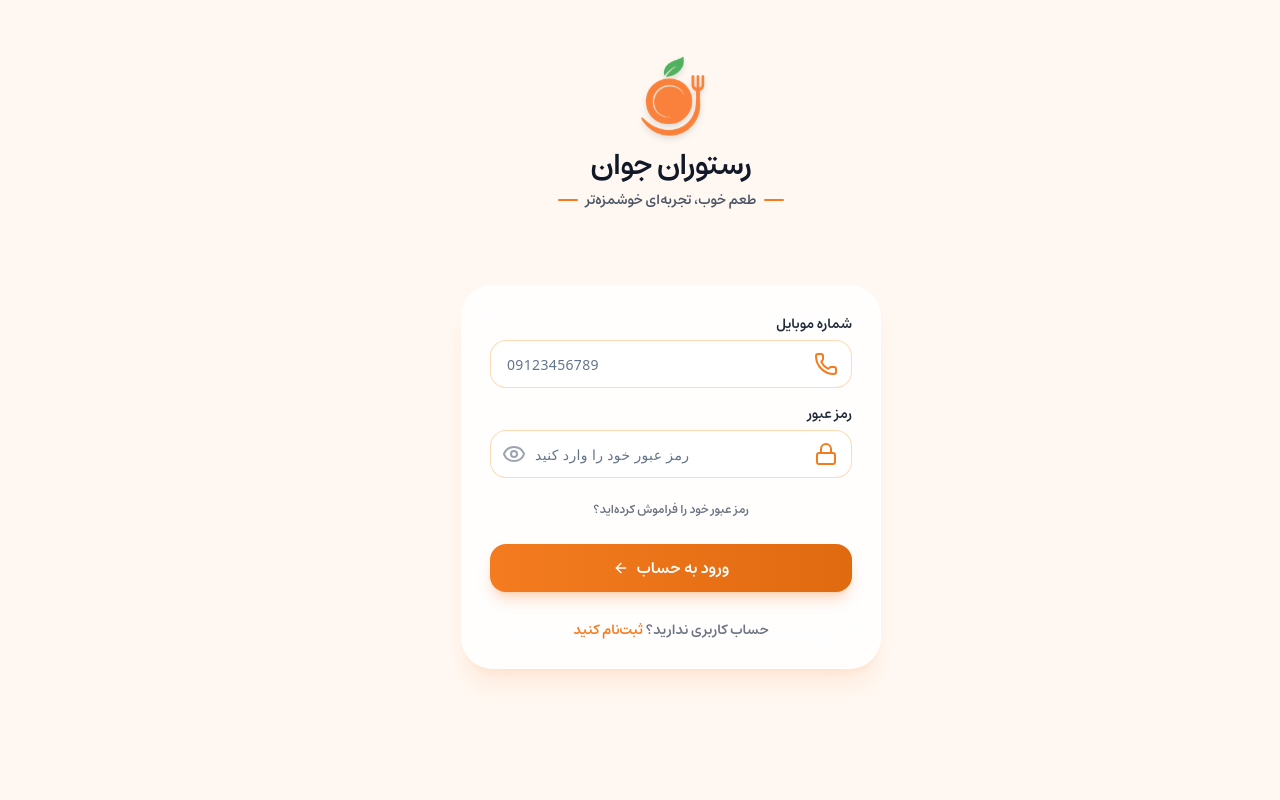
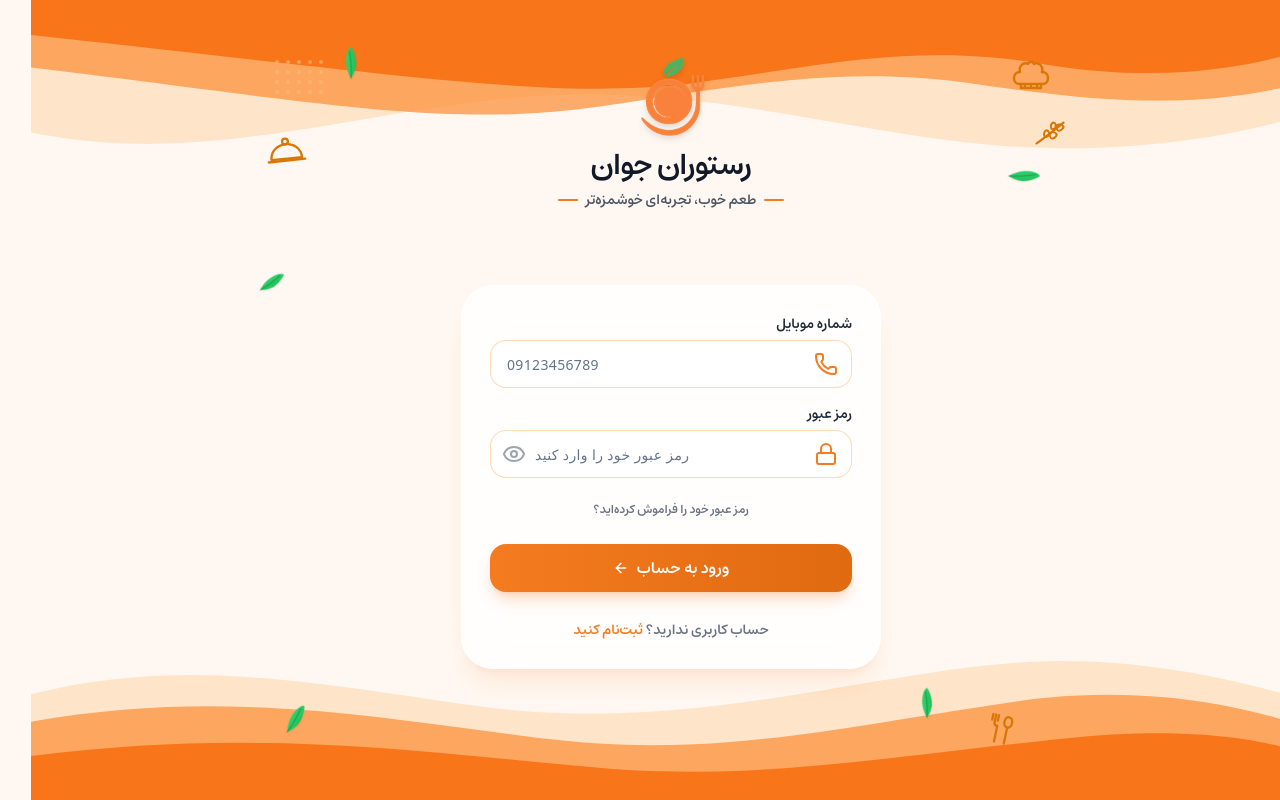
Before and after one commit to amirsahebi/university_food_system_frontend, a Next.js app: page / in a window 1280 px wide. Built offline with nearby package versions, Linux system fonts and the light colour scheme.

Commit message:
fix(auth): fix background layering, icon contrast, and forgot password info layout

```diff
--- a/app/forgot-password/ForgotPassword.tsx
+++ b/app/forgot-password/ForgotPassword.tsx
@@ -127,7 +127,7 @@ export default function ForgotPassword() {
   return (
     <div
       dir="rtl"
-      className="relative flex min-h-screen flex-col justify-between overflow-x-hidden bg-[#FFF8F2] font-sans px-4 py-6 sm:py-10 selection:bg-orange-500/20"
+      className="relative flex min-h-screen flex-col justify-between overflow-x-hidden font-sans px-4 py-6 sm:py-10 selection:bg-orange-500/20"
     >
       {/* Background with Layered Waves & Vector Food Illustrations */}
       <WavyAuthBackground variant="forgot-password" />
--- a/app/page.tsx
+++ b/app/page.tsx
@@ -126,7 +126,7 @@ export default function LoginPage() {
   return (
     <div
       dir="rtl"
-      className="relative flex min-h-screen flex-col justify-between overflow-x-hidden bg-[#FFF8F2] font-sans px-4 py-6 sm:py-10 selection:bg-orange-500/20"
+      className="relative flex min-h-screen flex-col justify-between overflow-x-hidden font-sans px-4 py-6 sm:py-10 selection:bg-orange-500/20"
     >
       {/* Background with Layered Waves & Vector Food Illustrations */}
       <WavyAuthBackground variant="login" />
--- a/app/sign-up/page.tsx
+++ b/app/sign-up/page.tsx
@@ -302,7 +302,7 @@ export default function SignUp() {
   return (
     <div
       dir="rtl"
-      className="relative flex min-h-screen flex-col justify-between overflow-x-hidden bg-[#FFF8F2] font-sans px-4 py-6 sm:py-10 selection:bg-orange-500/20"
+      className="relative flex min-h-screen flex-col justify-between overflow-x-hidden font-sans px-4 py-6 sm:py-10 selection:bg-orange-500/20"
     >
       {/* Background with Layered Waves & Vector Student/Book Illustrations */}
       <WavyAuthBackground variant="signup" />
--- a/components/account/WavyAuthBackground.tsx
+++ b/components/account/WavyAuthBackground.tsx
@@ -66,18 +66,18 @@ function ChefHatIcon({ className = "" }: { className?: string }) {
       viewBox="0 0 48 48"
       fill="none"
       xmlns="http://www.w3.org/2000/svg"
-      className={`pointer-events-none ${className}`}
+      className={`pointer-events-none drop-shadow-xs ${className}`}
     >
       <path
         d="M12 36H36M14 36V40H34V36M12 36C9 36 7 33.5 7 30C7 26.5 9.5 24 13 24C12.5 22 12.5 19 14.5 17C17 14.5 20 15 21 16C22.5 13 25.5 13 27 16C28 15 31 14.5 33.5 17C35.5 19 35.5 22 35 24C38.5 24 41 26.5 41 30C41 33.5 39 36 36 36H12Z"
-        stroke="#FDBA74"
+        stroke="#D97706"
         strokeWidth="2.4"
         strokeLinecap="round"
         strokeLinejoin="round"
       />
-      <path d="M18 36V40" stroke="#FDBA74" strokeWidth="2.2" strokeLinecap="round" />
-      <path d="M24 36V40" stroke="#FDBA74" strokeWidth="2.2" strokeLinecap="round" />
-      <path d="M30 36V40" stroke="#FDBA74" strokeWidth="2.2" strokeLinecap="round" />
+      <path d="M18 36V40" stroke="#D97706" strokeWidth="2.2" strokeLinecap="round" />
+      <path d="M24 36V40" stroke="#D97706" strokeWidth="2.2" strokeLinecap="round" />
+      <path d="M30 36V40" stroke="#D97706" strokeWidth="2.2" strokeLinecap="round" />
     </svg>
   )
 }
@@ -91,14 +91,14 @@ function ClocheIcon({ className = "" }: { className?: string }) {
       viewBox="0 0 48 48"
       fill="none"
       xmlns="http://www.w3.org/2000/svg"
-      className={`pointer-events-none ${className}`}
+      className={`pointer-events-none drop-shadow-xs ${className}`}
     >
       {/* Top Handle Knob */}
-      <circle cx="24" cy="14" r="3" stroke="#FDBA74" strokeWidth="2.4" />
+      <circle cx="24" cy="14" r="3" stroke="#D97706" strokeWidth="2.4" />
       {/* Cloche Dome */}
       <path
         d="M8 32C8 23 15 17 24 17C33 17 40 23 40 32H8Z"
-        stroke="#FDBA74"
+        stroke="#D97706"
         strokeWidth="2.4"
         strokeLinecap="round"
         strokeLinejoin="round"
@@ -106,7 +106,7 @@ function ClocheIcon({ className = "" }: { className?: string }) {
       {/* Platter Base */}
       <path
         d="M5 34H43"
-        stroke="#FDBA74"
+        stroke="#D97706"
         strokeWidth="2.6"
         strokeLinecap="round"
       />
@@ -123,12 +123,12 @@ function ForkSpoonIcon({ className = "" }: { className?: string }) {
       viewBox="0 0 48 48"
       fill="none"
       xmlns="http://www.w3.org/2000/svg"
-      className={`pointer-events-none ${className}`}
+      className={`pointer-events-none drop-shadow-xs ${className}`}
     >
       {/* Fork */}
       <path
         d="M17 10V18C17 20 18.5 21.5 20.5 21.5V38M14 10V16M20 10V16"
-        stroke="#FDBA74"
+        stroke="#D97706"
         strokeWidth="2.4"
         strokeLinecap="round"
         strokeLinejoin="round"
@@ -136,7 +136,7 @@ function ForkSpoonIcon({ className = "" }: { className?: string }) {
       {/* Spoon */}
       <path
         d="M31 10C28.5 10 27 12.5 27 15.5C27 18.5 28.5 21 31 21C33.5 21 35 18.5 35 15.5C35 12.5 33.5 10 31 10ZM31 21V38"
-        stroke="#FDBA74"
+        stroke="#D97706"
         strokeWidth="2.4"
         strokeLinecap="round"
         strokeLinejoin="round"
@@ -154,13 +154,13 @@ function WheatIcon({ className = "" }: { className?: string }) {
       viewBox="0 0 42 42"
       fill="none"
       xmlns="http://www.w3.org/2000/svg"
-      className={`pointer-events-none ${className}`}
+      className={`pointer-events-none drop-shadow-xs ${className}`}
     >
-      <path d="M10 34C16 28 24 18 32 8" stroke="#FDBA74" strokeWidth="2.2" strokeLinecap="round" />
-      <path d="M26 12C28 10 31 10 33 12C33 14 31 17 29 17C27 17 26 14 26 12Z" stroke="#FDBA74" strokeWidth="2" />
-      <path d="M21 16C20 14 20 11 22 10C24 10 26 12 25 15C24 17 22 17 21 16Z" stroke="#FDBA74" strokeWidth="2" />
-      <path d="M21 21C23 19 26 19 28 21C28 23 26 26 24 26C22 26 21 23 21 21Z" stroke="#FDBA74" strokeWidth="2" />
-      <path d="M16 25C15 23 15 20 17 19C19 19 21 21 20 24C19 26 17 26 16 25Z" stroke="#FDBA74" strokeWidth="2" />
+      <path d="M10 34C16 28 24 18 32 8" stroke="#D97706" strokeWidth="2.2" strokeLinecap="round" />
+      <path d="M26 12C28 10 31 10 33 12C33 14 31 17 29 17C27 17 26 14 26 12Z" stroke="#D97706" strokeWidth="2" />
+      <path d="M21 16C20 14 20 11 22 10C24 10 26 12 25 15C24 17 22 17 21 16Z" stroke="#D97706" strokeWidth="2" />
+      <path d="M21 21C23 19 26 19 28 21C28 23 26 26 24 26C22 26 21 23 21 21Z" stroke="#D97706" strokeWidth="2" />
+      <path d="M16 25C15 23 15 20 17 19C19 19 21 21 20 24C19 26 17 26 16 25Z" stroke="#D97706" strokeWidth="2" />
     </svg>
   )
 }
@@ -174,12 +174,12 @@ function GraduationCapIcon({ className = "" }: { className?: string }) {
       viewBox="0 0 48 48"
       fill="none"
       xmlns="http://www.w3.org/2000/svg"
-      className={`pointer-events-none ${className}`}
+      className={`pointer-events-none drop-shadow-xs ${className}`}
     >
       {/* Top Diamond */}
       <path
         d="M24 10L42 19L24 28L6 19L24 10Z"
-        stroke="#FDBA74"
+        stroke="#D97706"
         strokeWidth="2.4"
         strokeLinecap="round"
         strokeLinejoin="round"
@@ -187,7 +187,7 @@ function GraduationCapIcon({ className = "" }: { className?: string }) {
       {/* Skull Cap Base */}
       <path
         d="M13 23V31C13 34 18 37 24 37C30 37 35 34 35 31V23"
-        stroke="#FDBA74"
+        stroke="#D97706"
         strokeWidth="2.4"
         strokeLinecap="round"
         strokeLinejoin="round"
@@ -195,7 +195,7 @@ function GraduationCapIcon({ className = "" }: { className?: string }) {
       {/* Hanging Tassel */}
       <path
         d="M40 20V32C40 33 39 34 38 34"
-        stroke="#FDBA74"
+        stroke="#D97706"
         strokeWidth="2.2"
         strokeLinecap="round"
       />
@@ -212,21 +212,21 @@ function OpenBookIcon({ className = "" }: { className?: string }) {
       viewBox="0 0 52 52"
       fill="none"
       xmlns="http://www.w3.org/2000/svg"
-      className={`pointer-events-none ${className}`}
+      className={`pointer-events-none drop-shadow-xs ${className}`}
     >
       {/* Spine and Left Page */}
       <path
         d="M26 16C21 13 14 13 8 16V36C14 33 21 33 26 36M26 16C31 13 38 13 44 16V36C38 33 31 33 26 36M26 16V36"
-        stroke="#FDBA74"
+        stroke="#D97706"
         strokeWidth="2.4"
         strokeLinecap="round"
         strokeLinejoin="round"
       />
       {/* Page lines */}
-      <path d="M12 22C16 20.5 20 20.5 23 22" stroke="#FDBA74" strokeWidth="1.8" strokeLinecap="round" />
-      <path d="M12 27C16 25.5 20 25.5 23 27" stroke="#FDBA74" strokeWidth="1.8" strokeLinecap="round" />
-      <path d="M29 22C32 20.5 36 20.5 40 22" stroke="#FDBA74" strokeWidth="1.8" strokeLinecap="round" />
-      <path d="M29 27C32 25.5 36 25.5 40 27" stroke="#FDBA74" strokeWidth="1.8" strokeLinecap="round" />
+      <path d="M12 22C16 20.5 20 20.5 23 22" stroke="#D97706" strokeWidth="1.8" strokeLinecap="round" />
+      <path d="M12 27C16 25.5 20 25.5 23 27" stroke="#D97706" strokeWidth="1.8" strokeLinecap="round" />
+      <path d="M29 22C32 20.5 36 20.5 40 22" stroke="#D97706" strokeWidth="1.8" strokeLinecap="round" />
+      <path d="M29 27C32 25.5 36 25.5 40 27" stroke="#D97706" strokeWidth="1.8" strokeLinecap="round" />
     </svg>
   )
 }
@@ -237,8 +237,7 @@ export const WavyAuthBackground = memo(function WavyAuthBackground({
   return (
     <div
       aria-hidden="true"
-      className="pointer-events-none fixed inset-0 -z-10 overflow-hidden select-none bg-[#FFF8F2]"
-      style={{ contain: "strict" }}
+      className="pointer-events-none fixed inset-0 z-0 overflow-hidden select-none bg-[#FFF8F2]"
     >
       {/* 1. TOP FLUID ORGANIC WAVES (Matching exact reference curves) */}
       <div className="absolute top-0 left-0 right-0 h-44 sm:h-52 w-full overflow-hidden">
```
